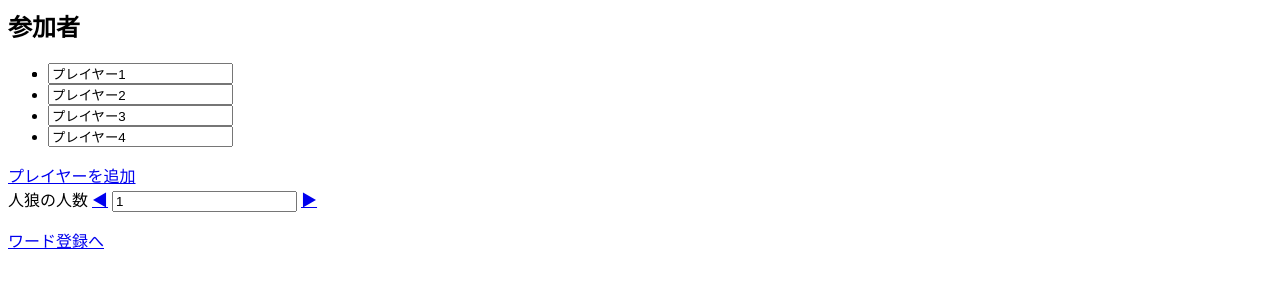
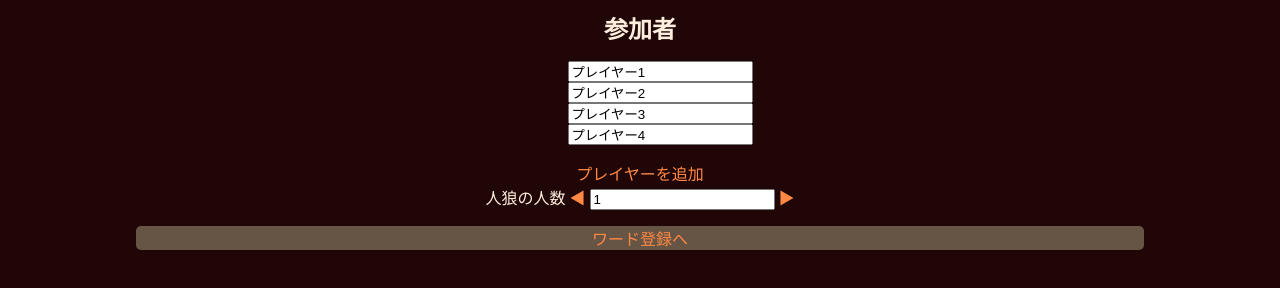
Before and after one commit to ekeke/wordwolf, a plain HTML site: page index.html in a window 1280 px wide. Drawn offline with nearby package versions, Linux system fonts and the light colour scheme.

Commit message:
Add initial styles.

```diff
--- a/index.html
+++ b/index.html
@@ -1,6 +1,8 @@
 <html lang="ja">
 <head>
-<meta http-equiv="Content-Type" content="text/html; charset=UTF-8">
+<meta http-equiv="Content-Type" content="text/html; charset=UTF-8" />
+<meta name="viewport" content="width=device-width,initial-scale=1">
+<link rel="stylesheet" href="styles.css" />
 </head>
 <body>
 <div id="config-village" class="page">
@@ -20,7 +22,7 @@
   <section>
     <ul id="player-names"></ul>
   </section>
-  <a href="#" id="to-config-wordpair">ワード登録へ</a>
+  <a href="#" id="to-config-wordpair" class="next-button">ワード登録へ</a>
 </div>
 <div id="config-wordpair" class="page">
   <div>ゲームマスター（GM）を一人選んでください（GMは試合には参加できません）</div>
@@ -32,14 +34,14 @@
     <li><label>狼ワード<input type="text" id="wolfWord" value="みかん" /></label></li>
   </ul>
   </div>
-  <a href="#" id="to-tell-words">開始</a>
+  <a href="#" id="to-tell-words" class="next-button">開始</a>
 </div>
 
 <div id="tell-words" class="page">
   <span id="player-name-to-tell"></span>さんにワードをお知らせします。
-  あなたのワードは<span id="word-placeholder"><a href="#" id="open-word">????????</a></span><span id="the-word"></span>です。
+  あなたのワードは<div id="word-placeholder"><a href="#" id="open-word">????????</a></div><div id="the-word"></div>です。
   <div>
-    <a href="#" id="accept-word">確認しました</a>
+    <a href="#" id="accept-word" class="next-button">確認しました</a>
   </div>
 </div>
 <div id="playing" class="page">
--- /dev/null
+++ b/styles.css
@@ -0,0 +1,29 @@
+html,body,div,h1,h2,h3,h4,h5,h6,section {
+  border: 0;
+  margin: 0;
+  padding: 0;
+  background-color: #200606;
+  color: #fed;
+  text-align: center;
+}
+ul,ol {
+  list-style: none;
+}
+body, a, a:visited, a:active {
+  color: #f84;
+  text-decoration: none;
+}
+
+body {
+  padding: 10px;
+}
+
+.next-button {
+  display: block;
+  background: #654;
+  margin: 0 auto;
+  width: 80%;
+  text-align: center;
+  text-shadow: 3px 3px 3px 3px #0f0;
+  border-radius: 5px;
+}
```
